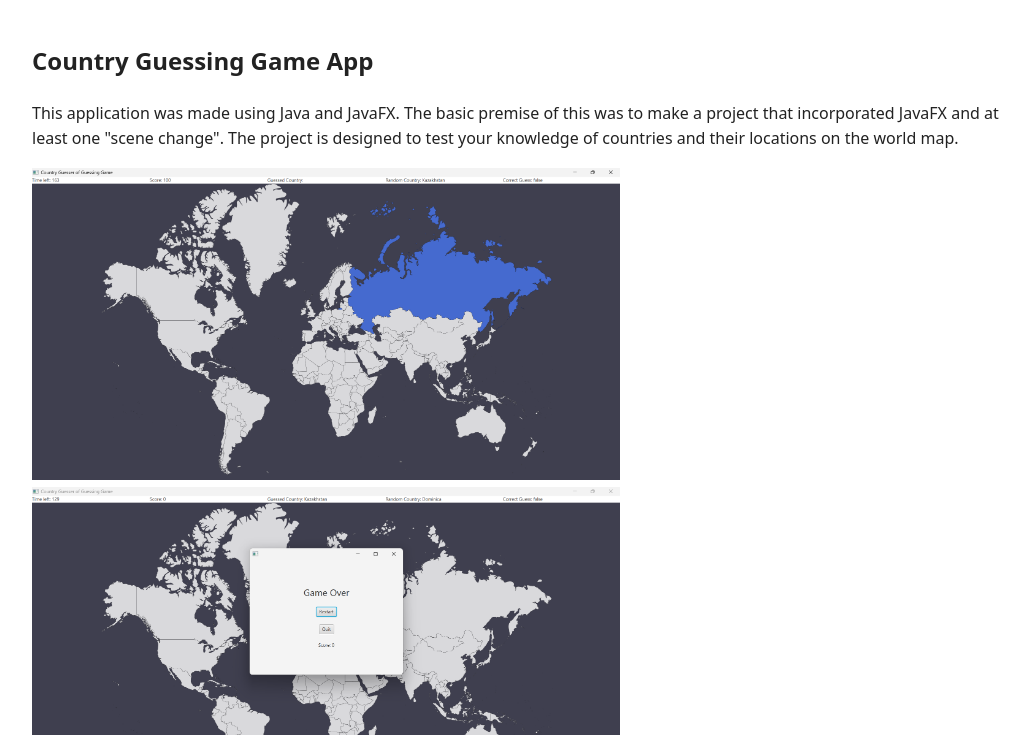
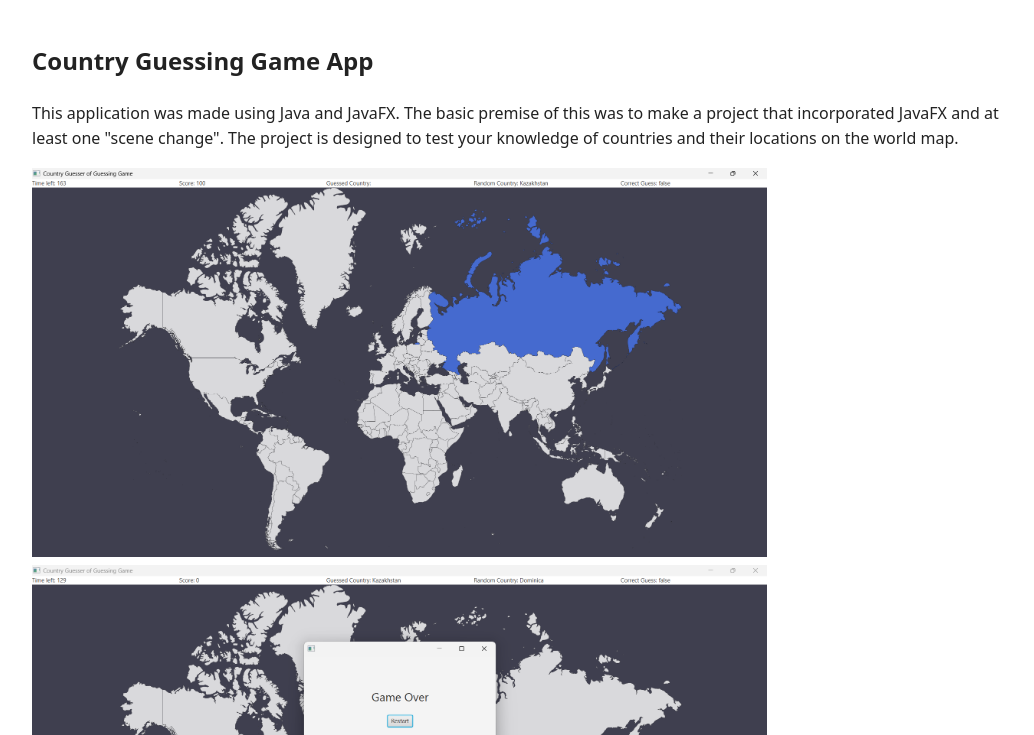
Before and after one commit to TheKingofHearts777/info, a plain HTML site: page country-guessing-game.html in a window 1280 px wide. Shown: the part 65-800 px from the top of the page, without its empty margins (118-1152 px from the left). Drawn offline with Linux system fonts and the light colour scheme.

Commit message:
update image max width

```diff
--- a/assets/css/styles.css
+++ b/assets/css/styles.css
@@ -185,7 +185,7 @@ main.container {
 }
 
 .demo-img {
-    max-width: 60%;
+    max-width: 75%;
     min-width: 100px;
     height: auto;
 }
```
